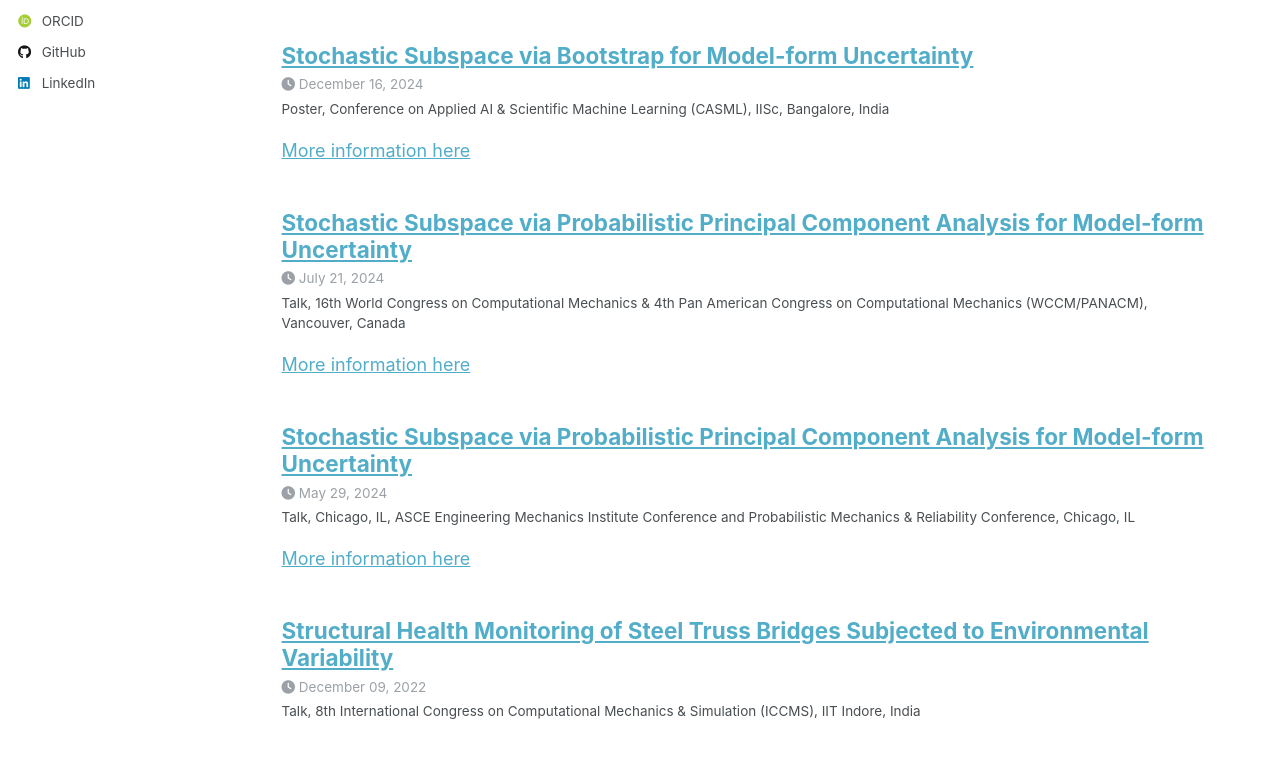
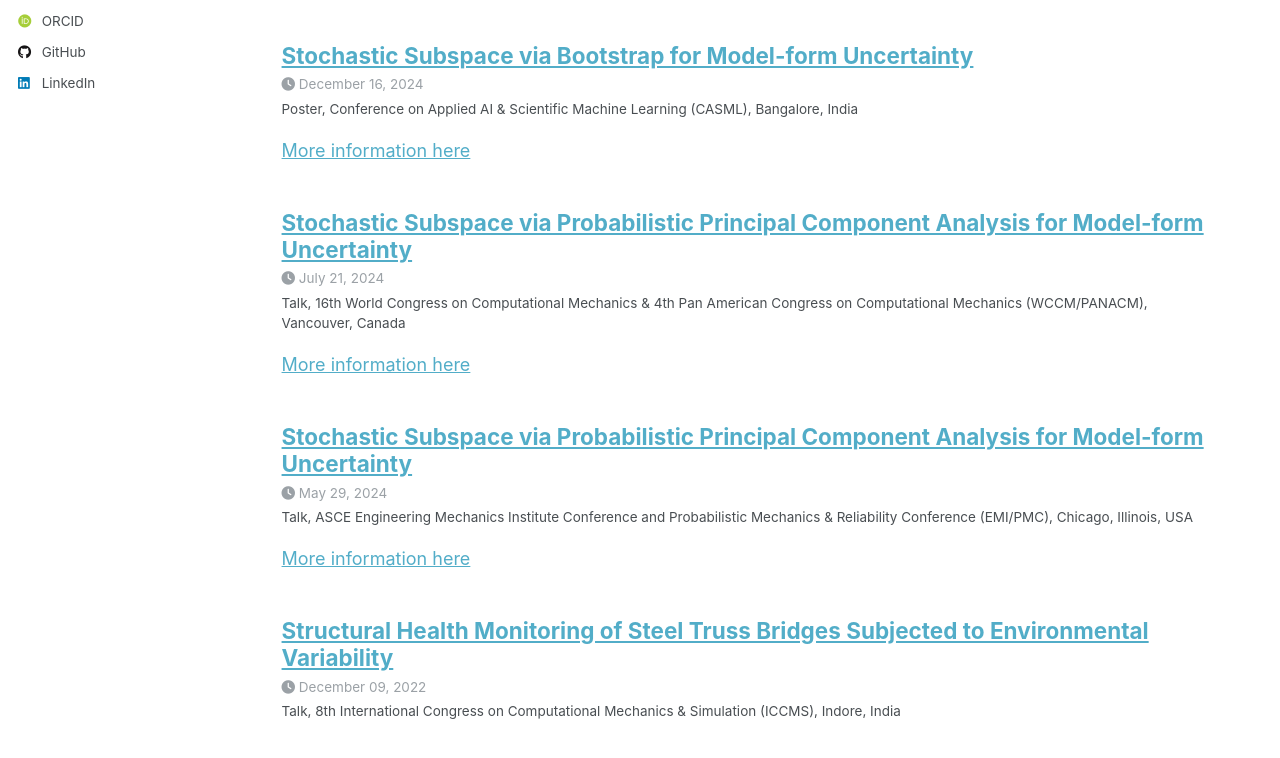
Before and after one commit to akashyadav0210/akashyadav0210.github.io, a Jekyll site: the page built from _pages/talks.html, in a window 1280 px wide and 1400 px high. Shown: the part 512-1270 px from the top of the window. Built offline with Jekyll 4.4.1, drawn with Linux system fonts in a browser that asks for light colours; some web fonts are replaced.

Commit message:
Restore missing favicons; fix duplicated venue on the EMI talk
Favicons: images/favicon.svg, favicon.ico, favicon-32x32.png,
favicon-192x192.png, favicon-512x512.png and apple-touch-icon-180x180.png came
with the fork and were deleted on 2025-12-24 in a commit titled 'Update
Publication', evidently by accident. head/custom.html and manifest.json still
referenced all six, so every page load produced six 404s. Restored from that
commit's parent, unchanged.

Talks: the EMI/PMC entry had the city inside the venue field as well as in the
location field, so the theme rendered 'Chicago, IL, ASCE Engineering Mechanics
Institute Conference ..., Chicago, IL'. Venue is now the conference alone.
Location strings normalised to City, Country across all six talks - two read
'IIT Indore' and 'IISc, Bangalore', which named the host institution rather
than the place.

```diff
--- a/_talks/2022-12-09-SHM.md
+++ b/_talks/2022-12-09-SHM.md
@@ -5,5 +5,5 @@
 permalink: /talks/2022-12-09-SHM
 venue: "8th International Congress on Computational Mechanics & Simulation (ICCMS)"
 date: 2022-12-09
-location: "IIT Indore, India"
+location: "Indore, India"
 ---
--- a/_talks/2024-05-29-SS-PPCA.md
+++ b/_talks/2024-05-29-SS-PPCA.md
@@ -3,9 +3,9 @@
 collection: talks
 type: "Talk"
 permalink: /talks/2024-05-29-SS-PPCA
-venue: "Chicago, IL, ASCE Engineering Mechanics Institute Conference and Probabilistic Mechanics & Reliability Conference"
+venue: "ASCE Engineering Mechanics Institute Conference and Probabilistic Mechanics & Reliability Conference (EMI/PMC)"
 date: 2024-05-29
-location: "Chicago, IL"
+location: "Chicago, Illinois, USA"
 ---
 
 [More information here](https://www.emi-conference.org/)
--- a/_talks/2024-12-14-SS-Bootstrap.md
+++ b/_talks/2024-12-14-SS-Bootstrap.md
@@ -5,7 +5,7 @@
 permalink: /talks/2024-12-14-SS-Bootstrap
 venue: "Conference on Applied AI & Scientific Machine Learning (CASML)"
 date: 2024-12-16
-location: "IISc, Bangalore, India"
+location: "Bangalore, India"
 ---
 
 [More information here](https://casml.cc/wp-content/uploads/2024/12/AkashYadav_Poster_StochasticSubspace.pdf)
```
Also changed, not shown: images/apple-touch-icon-180x180.png (added), images/favicon-192x192.png (added), images/favicon-32x32.png (added), images/favicon-512x512.png (added), images/favicon.ico (added), images/favicon.svg (added).
